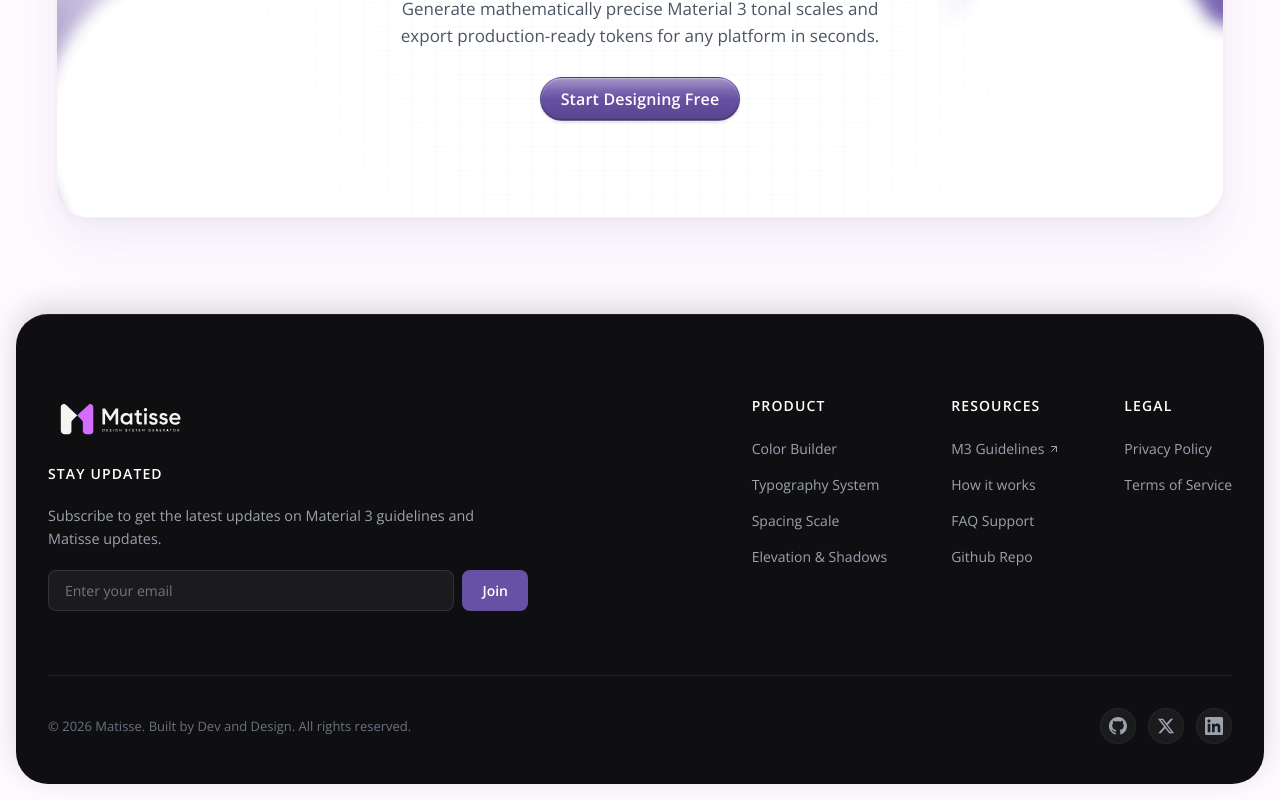
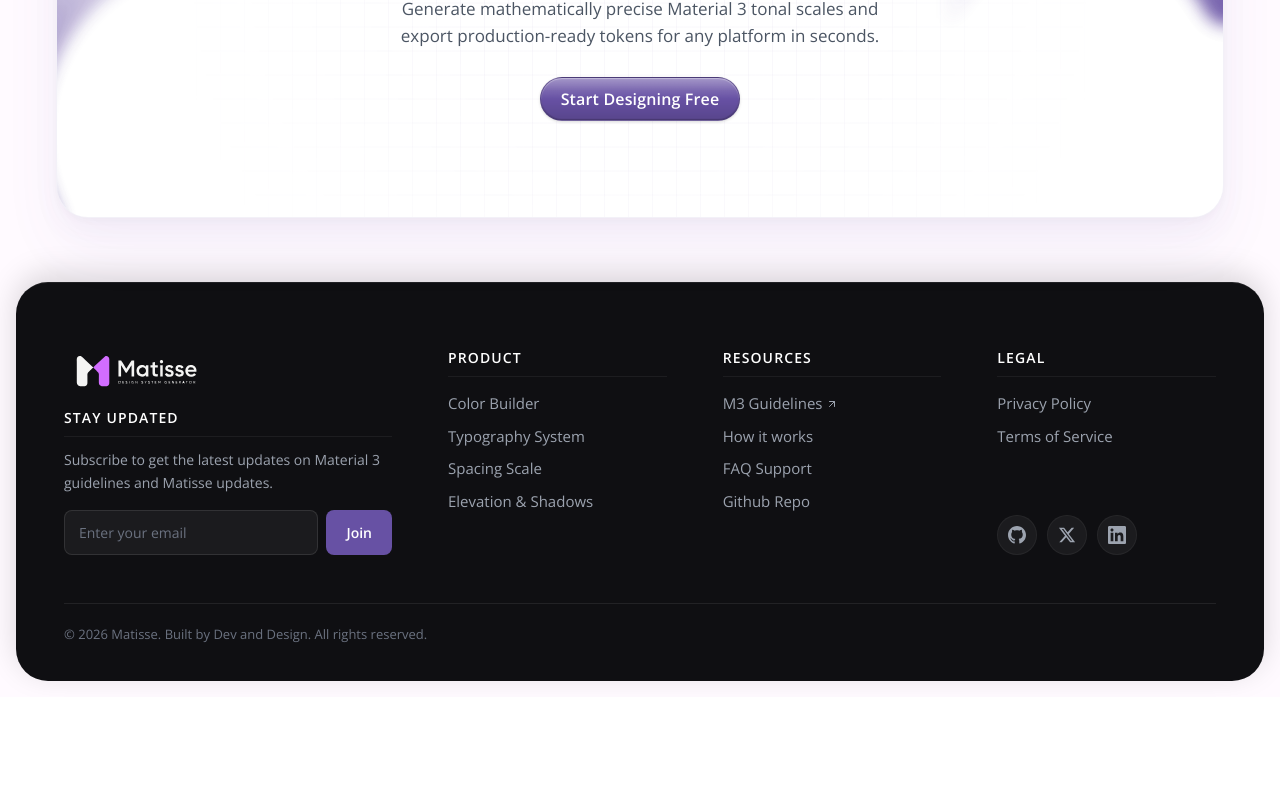
Before and after one commit to Joseph-Brendan/Matisse, a React (Vite) app in the folder m3-color-token-builder/: page / in a window 1280 px wide. Shown: the part 6037-6837 px from the top of the page. After the commit the page ends 6734 px from the top, so only its background shows below. Built offline with nearby package versions, Linux system fonts and the light colour scheme; a web font is replaced by a local one; what @material/material-color-utilities would draw is missing.

Commit message:
Updates on the footer-and-Authcard

```diff
--- a/m3-color-token-builder/src/components/Footer.css
+++ b/m3-color-token-builder/src/components/Footer.css
@@ -1,73 +1,173 @@
-/* Footer Section styles */
+/* ══════════════════════════════════════════════
+   Footer — Mobile-first, multi-column
+   ══════════════════════════════════════════════ */
+
 .matisse-footer {
   background: #0f0f12;
   color: #f3f4f6;
   border-top: 1px solid rgba(255, 255, 255, 0.08);
-  padding: 5rem 2rem 2.5rem;
   font-family: inherit;
-  margin-top: 6rem;
-  border-radius: 2rem;
+  border-radius: 1.5rem;
   box-shadow: 0 -8px 30px rgba(0, 0, 0, 0.15);
+  overflow: hidden;
+  padding: 2rem 1.25rem 1.5rem;
+  margin-top: 2rem;
 }
 
 .footer-container {
-  max-width: 1440px;
+  max-width: 1200px;
   margin: 0 auto;
   width: 100%;
 }
 
-/* Row 1: Logo + Description + Newsletter | Quick Links */
-.footer-row-1 {
+/* ── Grid ── */
+.footer-grid {
   display: grid;
-  grid-template-columns: 1fr 1fr;
-  gap: 4rem;
-  padding-bottom: 4rem;
+  grid-template-columns: 1fr;
+  gap: 2rem;
+  padding-bottom: 1.75rem;
   border-bottom: 1px solid rgba(255, 255, 255, 0.08);
 }
 
-.footer-row-1 .footer-col-left {
+/* ── Column ── */
+.footer-col {
   display: flex;
   flex-direction: column;
-  gap: 1.25rem;
-  align-items: flex-start;
-  padding-right: 5rem;
+  gap: 0.625rem;
 }
 
-.footer-row-1 .footer-col-right {
-  display: flex;
-  flex-direction: column;
-  gap: 1.25rem;
-  align-items: flex-end;
+/* ── Brand column ── */
+.footer-col--brand {
+  gap: 0.75rem;
 }
 
-/* Links group (Product + Resources side by side) */
-.footer-links-group {
-  display: flex;
-  gap: 4rem;
+/* ── Logo ── */
+.footer-logo {
+  height: 36px;
+  width: auto;
+  display: block;
+  object-fit: contain;
+  margin: 0;
+  align-self: flex-start;
 }
 
-.footer-brand-desc {
-  font-size: 0.9rem;
+/* ── Column title ── */
+.footer-col-title {
+  font-size: 0.8125rem;
+  font-weight: 600;
+  text-transform: uppercase;
+  letter-spacing: 0.08em;
+  color: #ffffff;
+  margin: 0.25rem 0 0;
+}
+
+/* ── Description ── */
+.footer-col-desc {
+  font-size: 0.8125rem;
   line-height: 1.6;
   color: #9ca3af;
   margin: 0;
 }
 
-.footer-social-links {
+/* ── Newsletter form ── */
+.footer-form {
   display: flex;
-  gap: 0.75rem;
+  gap: 0.5rem;
+  width: 100%;
+  margin-top: 0.25rem;
+}
+
+.footer-form-input {
+  flex: 1;
+  min-width: 0;
+  box-sizing: border-box;
+  background: rgba(255, 255, 255, 0.05);
+  border: 1px solid rgba(255, 255, 255, 0.1);
+  border-radius: 0.5rem;
+  padding: 0.625rem 0.75rem;
+  color: #ffffff;
+  font-size: 0.875rem;
+  outline: none;
+  transition: border-color 0.2s, box-shadow 0.2s;
+}
+
+.footer-form-input::placeholder {
+  color: #6b7280;
+}
+
+.footer-form-input:focus {
+  border-color: hsl(256, 34%, 58%);
+  box-shadow: 0 0 0 2px rgba(103, 81, 164, 0.2);
+}
+
+.footer-form-submit {
+  flex-shrink: 0;
+  box-sizing: border-box;
+  background: hsl(256, 34%, 48%);
+  color: #ffffff;
+  border: none;
+  border-radius: 0.5rem;
+  padding: 0.625rem 1rem;
+  font-weight: 600;
+  font-size: 0.875rem;
+  cursor: pointer;
+  transition: background 0.2s;
+}
+
+.footer-form-submit:hover {
+  background: hsl(256, 34%, 55%);
+}
+
+/* ── Links ── */
+.footer-links {
+  list-style: none;
+  padding: 0;
+  margin: 0;
+  display: flex;
+  flex-direction: column;
+  gap: 0;
+}
+
+.footer-link {
+  display: block;
+  padding: 0.375rem 0;
+  color: #9ca3af;
+  font-size: 0.875rem;
+  text-decoration: none;
+  transition: color 0.2s;
+  min-height: 44px;
+  line-height: 44px;
+}
+
+.footer-link:hover {
+  color: #ffffff;
+}
+
+.footer-link--external {
+  display: inline-flex;
+  align-items: center;
+  gap: 0.25rem;
+}
+
+/* ── Social icons ── */
+.footer-social {
+  display: flex;
+  gap: 0.625rem;
+  margin-top: 0.75rem;
 }
 
 .footer-social-btn {
-  width: 36px;
-  height: 36px;
+  width: 40px;
+  height: 40px;
+  min-width: 40px;
+  min-height: 40px;
   border-radius: 50%;
   background: rgba(255, 255, 255, 0.05);
   color: #9ca3af;
   display: flex;
   align-items: center;
   justify-content: center;
-  transition: all 0.2s ease;
+  transition: all 0.2s;
   border: 1px solid rgba(255, 255, 255, 0.05);
 }
 
@@ -75,174 +175,159 @@
   background: hsl(256, 34%, 48%);
   color: #ffffff;
   border-color: hsl(256, 34%, 58%);
-  transform: translateY(-2px);
 }
 
-/* Link Columns */
-.footer-links-column {
-  display: flex;
-  flex-direction: column;
-  gap: 1.25rem;
+/* ── Bottom bar ── */
+.footer-bottom {
+  padding-top: 1.25rem;
 }
 
-.footer-column-title {
-  font-size: 0.875rem;
-  font-weight: 600;
-  text-transform: uppercase;
-  letter-spacing: 0.08em;
-  color: #ffffff;
+.footer-copyright {
+  font-size: 0.75rem;
+  color: #6b7280;
   margin: 0;
+  line-height: 1.6;
+  text-align: center;
 }
 
-.footer-links-list {
-  list-style: none;
-  padding: 0;
-  margin: 0;
-  display: flex;
-  flex-direction: column;
-  gap: 0.75rem;
+/* ══════════════════════════════════════════════
+   ≥ 480px — Large phones
+   ══════════════════════════════════════════════ */
+@media (min-width: 480px) {
+  .matisse-footer {
+    padding: 2.5rem 1.5rem 1.75rem;
+  }
+
+  .footer-logo {
+    height: 40px;
+  }
+
+  .footer-form {
+    max-width: 320px;
+  }
+
+  .footer-form-input {
+    padding: 0.75rem 0.875rem;
+  }
+
+  .footer-form-submit {
+    padding: 0.75rem 1.25rem;
+  }
+}
+
+/* ══════════════════════════════════════════════
+   ≥ 640px — Tablet portrait: 2 columns
+   ══════════════════════════════════════════════ */
+@media (min-width: 640px) {
+  .matisse-footer {
+    padding: 3rem 2rem 2rem;
+    border-radius: 1.75rem;
+    margin-top: 3rem;
+  }
+
+  .footer-grid {
+    grid-template-columns: repeat(2, 1fr);
+    gap: 2.5rem 2rem;
+    padding-bottom: 2rem;
+  }
+
+  .footer-col--brand {
+    grid-column: 1 / -1;
+  }
+
+  .footer-form {
+    max-width: 380px;
+  }
+
+  .footer-logo {
+    height: 44px;
   }
 
   .footer-link {
-  color: #9ca3af;
-  text-decoration: none;
-  font-size: 0.875rem;
-  transition: color 0.2s ease;
+    min-height: auto;
+    line-height: 1.5;
+    padding: 0.3125rem 0;
   }
 
-.footer-link:hover {
-  color: #ffffff;
-}
-
-.footer-link-external {
-  display: inline-flex;
-  align-items: center;
-  gap: 0.25rem;
-}
-
-/* Newsletter Column */
-.footer-newsletter-column {
+  .footer-bottom {
     display: flex;
-  flex-direction: column;
-  gap: 1.25rem;
-}
-
-.footer-newsletter-desc {
-  font-size: 0.9rem;
-  line-height: 1.6;
-  color: #9ca3af;
-  margin: 0;
-}
-
-.footer-newsletter-form {
-  display: flex;
-  gap: 0.5rem;
-  width: 100%;
-}
-
-.footer-newsletter-input {
-  flex: 1;
-  background: rgba(255, 255, 255, 0.05);
-  border: 1px solid rgba(255, 255, 255, 0.1);
-  border-radius: 0.5rem;
-  padding: 0.625rem 1rem;
-  color: #ffffff;
-  font-size: 0.875rem;
-  outline: none;
-  transition: all 0.2s ease;
-}
-
-.footer-newsletter-input:focus {
-  border-color: hsl(256, 34%, 58%);
-  box-shadow: 0 0 0 2px rgba(103, 81, 164, 0.2);
-  background: rgba(255, 255, 255, 0.08);
-}
-
-.footer-newsletter-submit {
-  background: hsl(256, 34%, 48%);
-  color: #ffffff;
-  border: none;
-  border-radius: 0.5rem;
-  padding: 0.625rem 1.25rem;
-  font-weight: 600;
-  font-size: 0.875rem;
-  cursor: pointer;
-  transition: all 0.2s ease;
-}
-
-.footer-newsletter-submit:hover {
-  background: hsl(256, 34%, 58%);
-  transform: translateY(-1px);
-}
-
-/* Row 2: Copyright + Links | Social Icons */
-.footer-row-2 {
-  display: grid;
-  grid-template-columns: 1fr 1fr;
-  padding-top: 2rem;
-}
-
-.footer-row-2 .footer-col-left {
-  display: flex;
-  justify-content: flex-start;
-  align-items: center;
-  gap: 1.5rem;
-  flex-wrap: wrap;
-}
-
-.footer-row-2 .footer-col-right {
-  display: flex;
-  justify-content: flex-end;
+    justify-content: space-between;
     align-items: center;
   }
 
   .footer-copyright {
     font-size: 0.8125rem;
-  color: #6b7280;
-  margin: 0;
-}
-
-/* Responsive styles */
-@media (max-width: 1024px) {
-  .footer-row-1 {
-    gap: 3rem;
-  }
-
-  .footer-links-group {
-    gap: 3rem;
+    text-align: left;
   }
 }
 
-@media (max-width: 640px) {
+/* ══════════════════════════════════════════════
+   ≥ 900px — Tablet landscape / small desktop: 4 columns
+   ══════════════════════════════════════════════ */
+@media (min-width: 900px) {
   .matisse-footer {
-    padding: 4rem 1.5rem 2rem;
-    border-radius: 1.5rem;
+    padding: 3.5rem 2.5rem 2rem;
+    border-radius: 2rem;
   }
 
-  .footer-row-1 {
-    grid-template-columns: 1fr;
-    gap: 2.5rem;
+  .footer-grid {
+    grid-template-columns: 1.4fr 1fr 1fr 1fr;
+    gap: 0 2.5rem;
+    padding-bottom: 2.5rem;
+  }
+
+  .footer-col--brand {
+    grid-column: auto;
+  }
+
+  .footer-logo {
+    height: 48px;
+  }
+
+  .footer-form {
+    max-width: 100%;
+  }
+
+  .footer-col-title {
+    margin-top: 0;
+    padding-bottom: 0.5rem;
+    border-bottom: 1px solid rgba(255, 255, 255, 0.06);
+  }
+
+  .footer-social {
+    margin-top: auto;
+    padding-top: 1rem;
+  }
+}
+
+/* ══════════════════════════════════════════════
+   ≥ 1200px — Desktop
+   ══════════════════════════════════════════════ */
+@media (min-width: 1200px) {
+  .matisse-footer {
+    padding: 4rem 3rem 2.25rem;
+    margin-top: 4rem;
+  }
+
+  .footer-grid {
+    grid-template-columns: 1.5fr 1fr 1fr 1fr;
+    gap: 0 3.5rem;
     padding-bottom: 3rem;
   }
 
-  .footer-row-2 {
-    grid-template-columns: 1fr;
-    gap: 1.5rem;
-    padding-top: 1.5rem;
+  .footer-col-title {
+    font-size: 0.875rem;
   }
 
-  .footer-row-2 .footer-col-left {
-    flex-direction: column;
-    align-items: center;
-    text-align: center;
+  .footer-link {
+    font-size: 0.9375rem;
   }
 
-  .footer-row-2 .footer-col-right {
-    justify-content: center;
+  .footer-col-desc {
+    font-size: 0.875rem;
   }
 
-  .footer-links-group {
-    flex-direction: column;
-    gap: 2.5rem;
+  .footer-social-btn:hover {
+    transform: translateY(-2px);
   }
 }
--- a/m3-color-token-builder/src/components/Footer.tsx
+++ b/m3-color-token-builder/src/components/Footer.tsx
@@ -9,72 +9,55 @@ export const Footer: React.FC = () => {
   return (
     <footer className="matisse-footer">
       <div className="footer-container">
-        {/* Row 1: Logo + Description + Newsletter | Quick Links */}
-        <div className="footer-row-1">
-          {/* Left Column: Logo → Description → Newsletter */}
-          <div className="footer-col-left">
-            <img src="/logo-wt.svg" alt="Matisse" style={{ height: '48px', display: 'block', objectFit: 'contain' }} />
-            {/* <p className="footer-brand-desc">
-              Harness Material 3 color algorithms to craft beautiful, high-fidelity, and accessible design system tokens in seconds.
-            </p> */}
-            <div className="footer-newsletter-column">
-              <h4 className="footer-column-title">Stay Updated</h4>
-              <p className="footer-newsletter-desc">
+        <div className="footer-grid">
+          {/* Column 1: Brand */}
+          <div className="footer-col footer-col--brand">
+            <img src="/logo-wt.svg" alt="Matisse" className="footer-logo" />
+            <h4 className="footer-col-title">Stay Updated</h4>
+            <p className="footer-col-desc">
               Subscribe to get the latest updates on Material 3 guidelines and Matisse updates.
             </p>
-              <form className="footer-newsletter-form" onSubmit={(e) => e.preventDefault()}>
+            <form className="footer-form" onSubmit={(e) => e.preventDefault()}>
               <input
                 type="email"
                 placeholder="Enter your email"
                 required
-                  className="footer-newsletter-input"
+                className="footer-form-input"
               />
-                <button type="submit" className="footer-newsletter-submit">Join</button>
+              <button type="submit" className="footer-form-submit">Join</button>
             </form>
           </div>
-          </div>
 
-          {/* Right Column: Quick Links */}
-          <div className="footer-col-right">
-            <div className="footer-links-group">
-              <div className="footer-links-column">
-                <h4 className="footer-column-title">Product</h4>
-                <ul className="footer-links-list">
+          {/* Column 2: Product */}
+          <div className="footer-col">
+            <h4 className="footer-col-title">Product</h4>
+            <ul className="footer-links">
               <li><a href="#features" className="footer-link">Color Builder</a></li>
               <li><a href="#tools" className="footer-link">Typography System</a></li>
               <li><a href="#tools" className="footer-link">Spacing Scale</a></li>
               <li><a href="#tools" className="footer-link">Elevation & Shadows</a></li>
             </ul>
           </div>
-              <div className="footer-links-column">
-                <h4 className="footer-column-title">Resources</h4>
-                <ul className="footer-links-list">
-                  <li><a href="https://m3.material.io" target="_blank" rel="noopener noreferrer" className="footer-link footer-link-external">M3 Guidelines <ArrowUpRight size={12} /></a></li>
+
+          {/* Column 3: Resources */}
+          <div className="footer-col">
+            <h4 className="footer-col-title">Resources</h4>
+            <ul className="footer-links">
+              <li><a href="https://m3.material.io" target="_blank" rel="noopener noreferrer" className="footer-link footer-link--external">M3 Guidelines <ArrowUpRight size={12} /></a></li>
               <li><a href="#how-it-works" className="footer-link">How it works</a></li>
               <li><a href="#faq" className="footer-link">FAQ Support</a></li>
               <li><a href="https://github.com" className="footer-link">Github Repo</a></li>
             </ul>
           </div>
-              <div className="footer-links-column">
-                <h4 className="footer-column-title">Legal</h4>
-                <ul className="footer-links-list">
+
+          {/* Column 4: Legal + Social */}
+          <div className="footer-col">
+            <h4 className="footer-col-title">Legal</h4>
+            <ul className="footer-links">
               <li><a href="#privacy" className="footer-link">Privacy Policy</a></li>
               <li><a href="#terms" className="footer-link">Terms of Service</a></li>
             </ul>
-              </div>
-            </div>
-          </div>
-        </div>
-
-        {/* Row 2: Copyright | Social Icons */}
-        <div className="footer-row-2">
-          <div className="footer-col-left">
-            <p className="footer-copyright">
-              &copy; {currentYear} Matisse. Built by Dev and Design. All rights reserved.
-            </p>
-          </div>
-          <div className="footer-col-right">
-            <div className="footer-social-links">
+            <div className="footer-social">
               <a href="https://github.com" target="_blank" rel="noopener noreferrer" className="footer-social-btn" aria-label="GitHub">
                 <Github size={18} />
               </a>
@@ -87,6 +70,13 @@ export const Footer: React.FC = () => {
             </div>
           </div>
         </div>
+
+        {/* Bottom bar */}
+        <div className="footer-bottom">
+          <p className="footer-copyright">
+            &copy; {currentYear} Matisse. Built by Dev and Design. All rights reserved.
+          </p>
+        </div>
       </div>
     </footer>
   );
--- a/m3-color-token-builder/src/components/PreviewPanel.tsx
+++ b/m3-color-token-builder/src/components/PreviewPanel.tsx
@@ -198,12 +198,6 @@ export const PreviewPanel: React.FC = () => {
                                         </>
                                     ) : 'Sign in'}
                                 </button>
-
-                                <div style={{ textAlign: 'center', marginTop: '1rem' }}>
-                                    <span style={{ fontSize: '0.875rem', color: 'var(--role-onSurfaceVariant)' }}>
-                                        Don't have an account? <a href="#" style={{ color: 'var(--role-primary)', textDecoration: 'none', fontWeight: 600 }}>Create one</a>
-                                    </span>
-                                </div>
                             </form>
                         )}
 
--- a/m3-color-token-builder/src/store/useConfirmStore.ts
+++ b/m3-color-token-builder/src/store/useConfirmStore.ts
@@ -59,6 +59,6 @@ export function showConfirm(options: ConfirmOptions): Promise<boolean> {
 /**
  * Convenience wrapper — shows a single-button info alert.
  */
-export function showAlert(title: string, message: string, variant: ConfirmVariant = 'info'): Promise<boolean> {
-  return useConfirmStore.getState().open({ title, message, variant, alertOnly: true, confirmLabel: 'OK' });
+export function showAlert(title: string, message: string, variant: ConfirmVariant = 'info', confirmLabel = 'OK'): Promise<boolean> {
+  return useConfirmStore.getState().open({ title, message, variant, alertOnly: true, confirmLabel });
 }
```
Also changed, not shown: m3-color-token-builder/src/pages/Auth/Auth.css (+32 -0 lines), m3-color-token-builder/src/pages/Auth/index.tsx (+34 -20 lines). Lines whose indentation alone changed are shown as unchanged.
